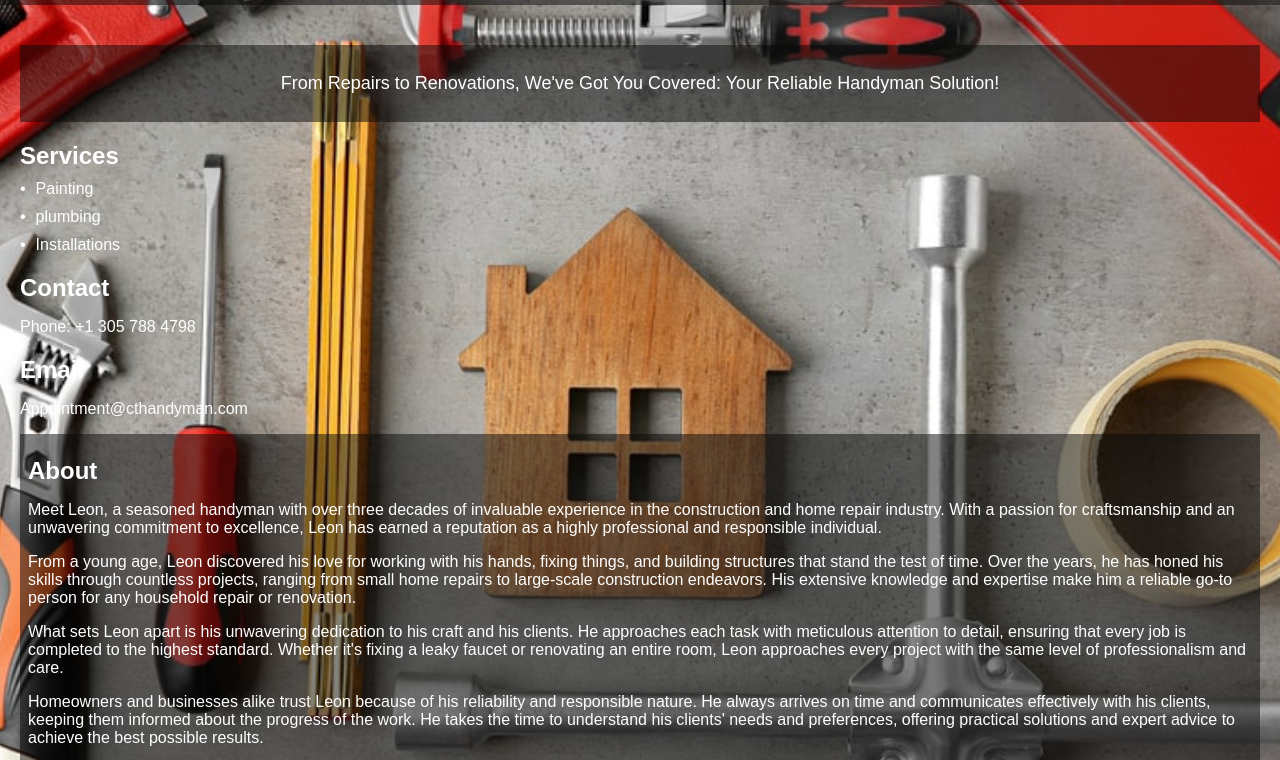
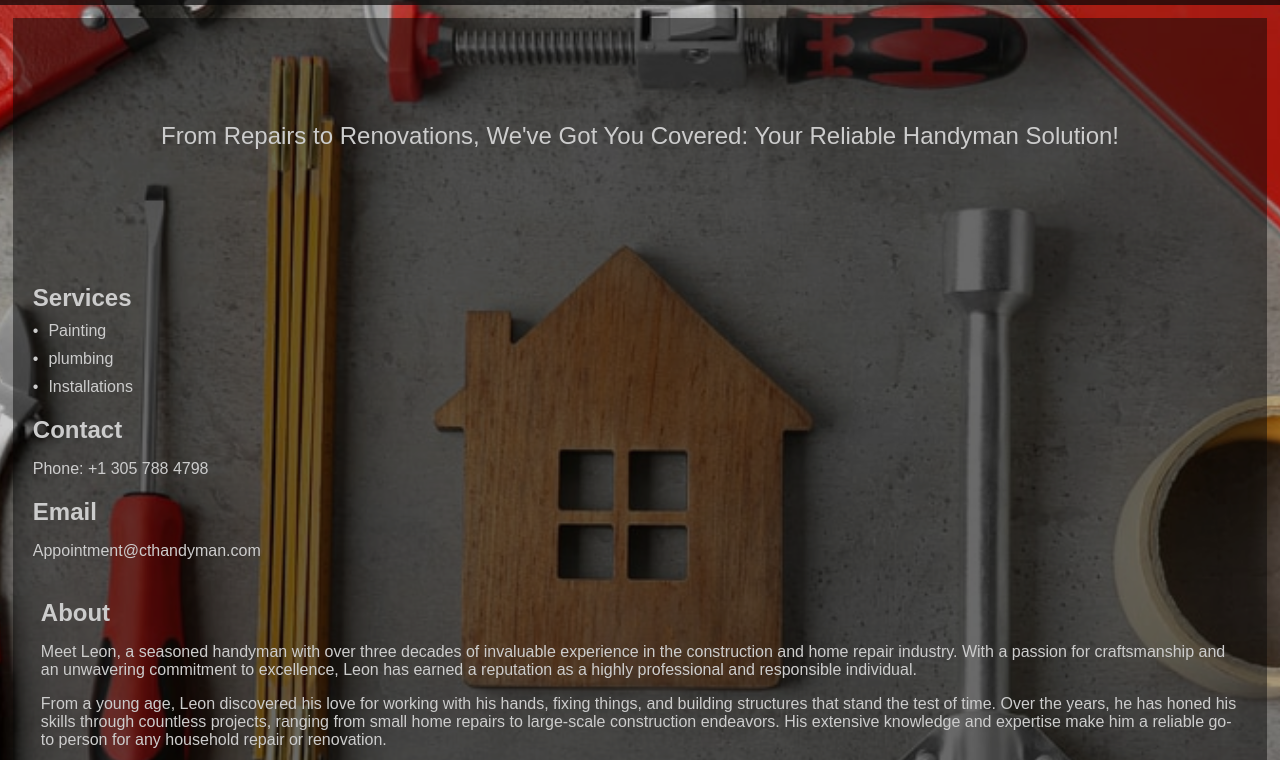
Before and after one commit to senecamarcus/cthandyman, a plain HTML site: page index.html in a window 1280 px wide. Shown: the part 73-833 px from the top of the page. Drawn offline with Linux system fonts and the light colour scheme.

Commit message:
index.html

```diff
--- a/index.html
+++ b/index.html
@@ -20,6 +20,7 @@
     </header>
 
     <main class="main">
+        <div class="body-overlay"></div> <!-- Add the black transparent overlay as a child of the body -->
 
         <div class="slogan">
             <p>From Repairs to Renovations, We've Got You Covered: Your Reliable Handyman Solution!</p>
--- a/style.css
+++ b/style.css
@@ -9,7 +9,19 @@ body {
   background-size: cover;
   background-position: center;
   background-repeat: no-repeat;
+  position: relative; /* Set the position to relative for stacking the black overlay on top of the background image */
 }
+
+/* New styles for the black transparent overlay */
+.body-overlay {
+  position: absolute;
+  top: 0;
+  left: 0;
+  width: 100%;
+  height: 100%;
+  background-color: rgba(0, 0, 0, 0.2); /* Black color with 50% opacity */
+}
+
 
 h1 {
   color: #ffffff;
@@ -30,7 +42,7 @@ li {
 
 .bar {
   display: flex;
-  background-color: rgba(8, 8, 8, 0.5); /* Semi-transparent background color */
+  background-color: rgba(8, 8, 8, 0.7); /* Semi-transparent background color */
   align-items: center;
   justify-content: space-between; /* Align items to both ends */
   padding: 10px;
@@ -85,13 +97,15 @@ li {
 
 /* New styles for the slogan */
 .slogan {
-  background-color: rgba(8, 8, 8, 0.5); /* Semi-transparent background color */
+
   color: #fff;
   padding: 10px;
   text-align: center;
-  font-size: 18px;
-  margin-top: 20px; /* Add margin to separate the slogan from the header */
+  font-size: 24px;
+  margin-top: 50px; /* Add margin to separate the slogan from the header */
+  margin-bottom: 100px;
 }
+
 
 /* Responsive design for smaller screens */
 @media screen and (max-width: 768px) {
@@ -107,6 +121,8 @@ li {
 
 .main {
   padding: 20px; /* Add some padding around the main content */
+  background-color: rgba(8, 8, 8, 0.5); /* Semi-transparent background color */
+  margin: 1%;
 }
 
 .main h2 {
@@ -136,6 +152,7 @@ li {
 
   .main {
     padding: 10px; /* Reduce padding for smaller screens */
+
   }
 
   .main-content {
@@ -193,7 +210,7 @@ li {
 }
 
 .about1 {
-  background-color: rgba(8, 8, 8, 0.5); /* Semi-transparent background color */
+
   color: #f0f0f0;
   padding-top: 3px;
   padding-left: 8px;
@@ -204,7 +221,7 @@ li {
 }
 
 .footer {
-  background-color: rgba(8, 8, 8, 0.5); /* Semi-transparent background color */
+  background-color: rgba(8, 8, 8, 0.7); /* Semi-transparent background color */
   color: #fff;
   text-align: center;
   padding: 10px 0;
```
